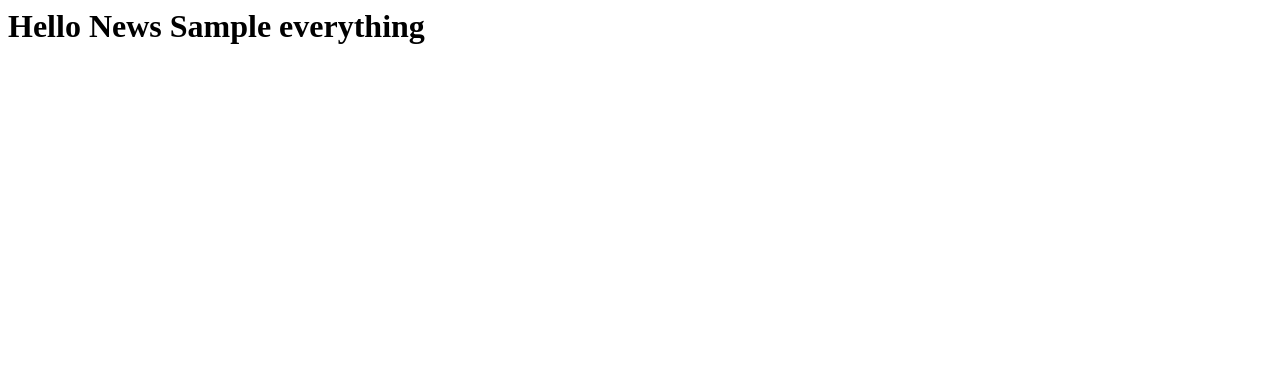
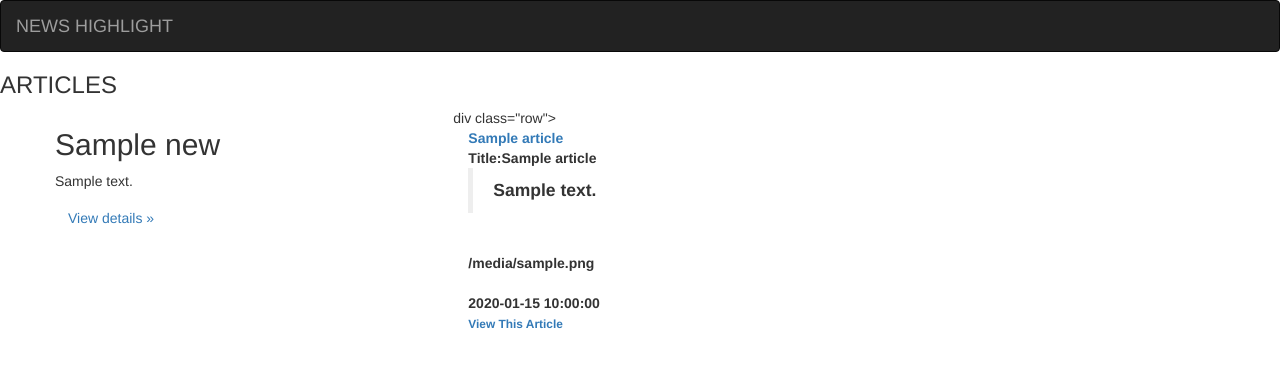
Before and after one commit to garvinipkiss/News-Highlight-1, a Flask app: template app/templates/news.html in a window 1280 px wide. Shown: the top 368 px of the page. Run offline with Flask 2, Linux system fonts and the light colour scheme; the template is opened without the code that fills it: most values are stand-ins (such as "Sample title", 1, 10 or a date in 2020); some libraries are stand-ins or nearby versions.

Commit message:
code snippet added to the news html file

```diff
--- a/app/main/views.py
+++ b/app/main/views.py
@@ -1,7 +1,7 @@
 from flask import render_template, redirect, url_for,request
 from ..request import get_news,get_articles
 from . import main
-from .forms import SearchForm
+
 #Search = search.Search
 
 
@@ -11,9 +11,9 @@ import json
 @main.route('/')
 def index():
     # Getting news sources
-    news_sources = get_news("business")
+    news_sources = get_news("General")
     #getting articles
-    news_articles = get_articles("business")
+    news_articles = get_articles("General")
     title = 'Home - Welcome to the Greatest News Articles and Everything News Related Website Online'
     return render_template('index.html', title = title,sources = news_sources,articles = news_articles)
 
--- a/app/templates/macros.html
+++ b/app/templates/macros.html
@@ -1,32 +1,45 @@
 {% macro displayNewsList(news_list) %}
-      {% for news in news_list %}
-      <ul>
-     <div class="col-xs-12 col-sm-4 col-md-2 col-lg-2 newspost">
-       <b>
-         <a href="{{ news.url }}">{{ news.name }}</a>
-       </b>
-       <br>Category:{{ news.category }}</br>
-       <i class="far fa-heart" title='Add to Favorite' style='color:black;'></i>
-       <blockquote>{{ news.description }}
-       </blockquote>
-       <br>Language:{{ news.language }}</br>
-       <br>Country:{{ news.country }}</br>
-       <small>
-         <a href="{{ news.url }}">View this source</a>
-       </small>
-     </div>
-   </ul>
-      {% endfor %}
+      {% for news in news_list | batch(3) %}
+
+       <div class="row">
+           {% for news in news %}
+           <div class="col-md-4">
+           <h2>{{ news.name }}</h2>
+           <p> {{ news.description }} </p>
+           <p><a class="btn btn-outline-primary" href="/news/{{news.id}}" role="button">View details &raquo;</a></p>
+           </div>
+       {% endfor %}
+       </div>
+
+       {% endfor %}
+
       {% endmacro %}
 {% macro displayArticlesList(articles_list) %}
       {% for articles in articles_list %}
-      <li>
-        {{ articles.name }}
-        {{ articles.title }}
-        {{ articles.description }}
-        {{ articles.url }}
-        {{ articles.urlToImage }}
-        {{ articles.publishedAt }}
-      </li>
+      div class="row">
+          {% for new in news %}
+          <div class="col-md-4">
+          <h2>{{ new.name }}</h2>
+          <p> {{ new.description }} </p>
+          <p><a class="btn btn-outline-primary" href="/news/{{news.id}}" role="button">View details &raquo;</a></p>
+          </div>
+      {% endfor %}
+      </div>
+
+
+      <ul>
+      <div class="col-xs-12 col-sm-4 col-md-2 col-lg-2 newspost">
+        <b>
+        <a href="{{ articles.url }}">{{ articles.name }}</a>
+        <br>Title:{{ articles.title }}</br>
+        <blockquote>{{ articles.description }}
+        </blockquote>
+        <br>{{ articles.urlToImage }}</br>
+        <br>{{ articles.publishedAt }}</br>
+        <small>
+          <a href="{{articles.url }}">View This Article</a>
+        </small>
+      </div>
+      </ul>
       {% endfor %}
 {% endmacro %}
--- a/app/templates/navbar.html
+++ b/app/templates/navbar.html
@@ -7,7 +7,7 @@
                  <span class="icon-bar"></span>
                  <span class="icon-bar"></span>
                </button>
-               <a class="navbar-brand" href="/"> News Highlight </a>
+               <a class="navbar-brand" href="/"> NEWS HIGHLIGHT </a>
            </div>
 
 
--- a/app/templates/news.html
+++ b/app/templates/news.html
@@ -1 +1,24 @@
-<h1> Hello News {{ everything }} </h1>
+{% extends 'base.html' %}
+{% import 'macros.html' as macro %}
+<!DOCTYPE html>
+<html>
+    <head>
+        <meta charset="utf-8">
+        {% if title %}
+        <title> {{ title }}</title>
+        {% else %}
+        <title>  Welcome to the Greatest News Articles and Everything News Related Website Online </title>
+        {% endif %}
+    </head>
+    <body>
+      {% block content %}
+    <div>
+      <h3> ARTICLES </h3>
+    </div>
+    <ul>
+    {{  macro.displayArticlesList(articles) }}
+    </ul>
+    {% endblock %}
+
+    </body>
+</html>
--- a/config.py
+++ b/config.py
@@ -3,8 +3,8 @@ class Config:
     '''
     General configuration parent class
     '''
-    NEWS_SOURCE_URL='https://newsapi.org/v2/sources?category={}&apiKey={}'
-    NEWS_HEADLINES_URL='https://newsapi.org/v2/top-headlines?category={}&apiKey={}'
+    NEWS_SOURCE_URL='https://newsapi.org/v2/sources?category={}&country=us&language=en&apiKey={}'
+    NEWS_HEADLINES_URL='https://newsapi.org/v2/top-headlines?category={}&country=us&language=en&apiKey={}'
     NEWS_API_KEY = os.environ.get('NEWS_API_KEY')
 
 class ProdConfig(Config):
```
Also changed, not shown: app/request.py (+5 -5 lines), app/templates/index.html (+2 -5 lines), app/templates/search.html (deleted, +0 -15 lines), app/static/navbar.css (deleted), 1 other file.
